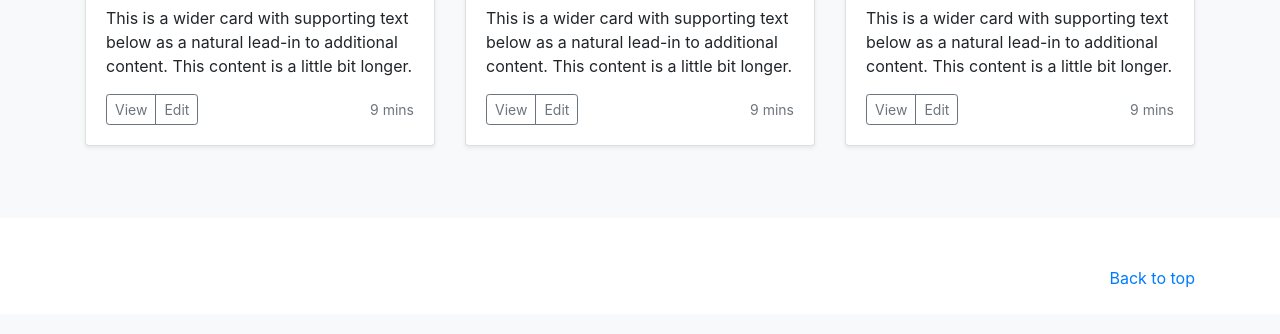
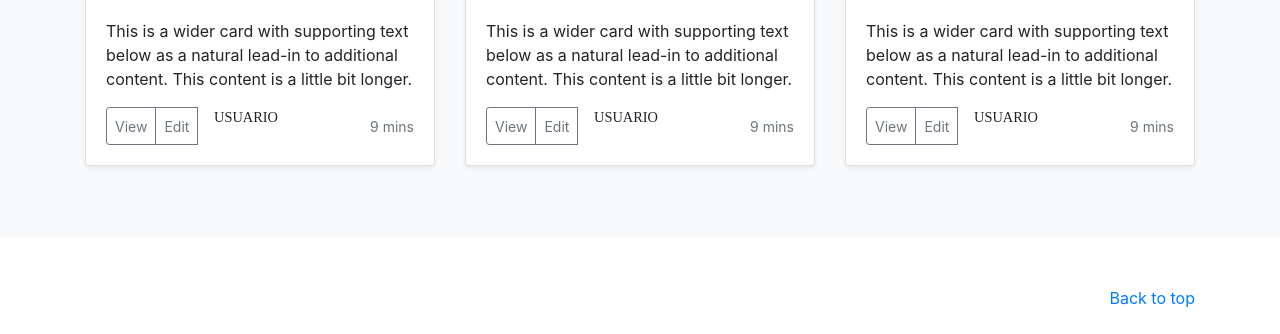
Before and after one commit to AldoOrejas/Integrador, a Flask app: template app/templates/interfazempleador.html in a window 1280 px wide. Shown: the part 1604-1938 px from the top of the page. Before the commit the page ends 1891 px from the top, so only its background shows below. Run offline with Flask 3, Linux system fonts and the light colour scheme; the template is opened without the code that fills it, so the values that code supplies are empty; some libraries are stand-ins or nearby versions.

Commit message:
20/11/2024 upgrades
cambios de css, dropdown agregado de jobcreation y nombre de usuario en el interfaz de employer

```diff
--- a/app/static/CSS/Style.css
+++ b/app/static/CSS/Style.css
@@ -28,6 +28,14 @@ justify-content: center;
   border-radius: .5rem;
 }
 /* employer interface */
+
+.userjob-nm{
+  margin-left: 10%;
+  font-family:'Times New Roman', Times, serif;
+  font-size: 90%;
+  display: flex;
+  flex-direction: column;
+}
 
 .jumbotron {
     padding-top: 3rem;
@@ -72,9 +80,13 @@ justify-content: center;
   border-style: solid;
   border-radius: 11px;
   background-color: rgb(47 49 79);
+  display: flex;
+  align-items: center;
+  justify-content: center;
+  flex-direction: column;
   }
 
-  .dex{
+  .des{
     padding: 1.5rem;
     max-width: 80%;
     border-radius: 11px;
@@ -284,7 +296,6 @@ width: fit-content;
   font-size: 1.2rem;
   padding: 5%;
   margin-top: 5%;
-  margin-left: 39%;
   display: flex;
   align-items: center;
   justify-content: center;
@@ -298,3 +309,15 @@ width: fit-content;
 .reportB:hover{
   transform: scale(1.1);
 }
+
+.addbuild{
+  background-color: #2FACFD;
+  border-color: #2FACFD;
+  display: flex;
+  align-items: center;
+  justify-content: center;
+  margin-top: 1%;
+  padding: 2%;
+  border-radius: 6%;
+  box-shadow: 0 6px 12px #000;
+}
--- a/app/templates/interfazempleador.html
+++ b/app/templates/interfazempleador.html
@@ -29,7 +29,7 @@
           </ul>
       </nav>
 </head>
-<body style="background-color: #fff;"></body>
+<body></body>
 
   <!--This is the start of the interface of the employer-->
   <header>
@@ -67,6 +67,7 @@
                     <!--Buttons that works if the user want to edit the job or view it-->
                     <button type="button" class="btn btn-sm btn-outline-secondary">View</button>
                     <button type="button" class="btn btn-sm btn-outline-secondary">Edit</button>
+                    <p class="userjob-nm">USUARIO</p>
                   </div>
                   <small class="text-muted">9 mins</small>
                 </div>
@@ -82,6 +83,7 @@
                   <div class="btn-group">
                     <button type="button" class="btn btn-sm btn-outline-secondary">View</button>
                     <button type="button" class="btn btn-sm btn-outline-secondary">Edit</button>
+                    <p class="userjob-nm">USUARIO</p>
                   </div>
                   <small class="text-muted">9 mins</small>
                 </div>
@@ -97,6 +99,7 @@
                   <div class="btn-group">
                     <button type="button" class="btn btn-sm btn-outline-secondary">View</button>
                     <button type="button" class="btn btn-sm btn-outline-secondary">Edit</button>
+                    <p class="userjob-nm">USUARIO</p>
                   </div>
                   <small class="text-muted">9 mins</small>
                 </div>
@@ -113,6 +116,7 @@
                   <div class="btn-group">
                     <button type="button" class="btn btn-sm btn-outline-secondary">View</button>
                     <button type="button" class="btn btn-sm btn-outline-secondary">Edit</button>
+                    <p class="userjob-nm">USUARIO</p>
                   </div>
                   <small class="text-muted">9 mins</small>
                 </div>
@@ -128,6 +132,7 @@
                   <div class="btn-group">
                     <button type="button" class="btn btn-sm btn-outline-secondary">View</button>
                     <button type="button" class="btn btn-sm btn-outline-secondary">Edit</button>
+                    <p class="userjob-nm">USUARIO</p>
                   </div>
                   <small class="text-muted">9 mins</small>
                 </div>
@@ -143,6 +148,7 @@
                   <div class="btn-group">
                     <button type="button" class="btn btn-sm btn-outline-secondary">View</button>
                     <button type="button" class="btn btn-sm btn-outline-secondary">Edit</button>
+                    <p class="userjob-nm">USUARIO</p>
                   </div>
                   <small class="text-muted">9 mins</small>
                 </div>
@@ -159,6 +165,7 @@
                   <div class="btn-group">
                     <button type="button" class="btn btn-sm btn-outline-secondary">View</button>
                     <button type="button" class="btn btn-sm btn-outline-secondary">Edit</button>
+                    <p class="userjob-nm">USUARIO</p>
                   </div>
                   <small class="text-muted">9 mins</small>
                 </div>
@@ -174,6 +181,7 @@
                   <div class="btn-group">
                     <button type="button" class="btn btn-sm btn-outline-secondary">View</button>
                     <button type="button" class="btn btn-sm btn-outline-secondary">Edit</button>
+                    <p class="userjob-nm">USUARIO</p>
                   </div>
                   <small class="text-muted">9 mins</small>
                 </div>
@@ -189,6 +197,7 @@
                   <div class="btn-group">
                     <button type="button" class="btn btn-sm btn-outline-secondary">View</button>
                     <button type="button" class="btn btn-sm btn-outline-secondary">Edit</button>
+                    <p class="userjob-nm">USUARIO</p>
                   </div>
                   <small class="text-muted">9 mins</small>
                 </div>
--- a/app/templates/profileother.html
+++ b/app/templates/profileother.html
@@ -50,11 +50,12 @@
                     <div class="form-group">
                         <label for="direccion">Address:</label>
                         <input type="text" id="direccion" name="direccion" class="form-control" required>
+                        <button type="submit" class="addbuild">Add Building</button>
+                        <button class="reportB" type="menu">Reports</button>
+
                     </div>
-                    <button type="submit" class="add btn btn-primary">Add Building</button>
                 </form>
                 <div class="tabrep">
-                    <button class="reportB" type="menu">Reports</button>
                 </div>
             </div>
         </div>
```
Also changed, not shown: app/templates/JobCreation.html (+12 -0 lines), app/templates/interfazestudiante.html (+7 -1 lines).
